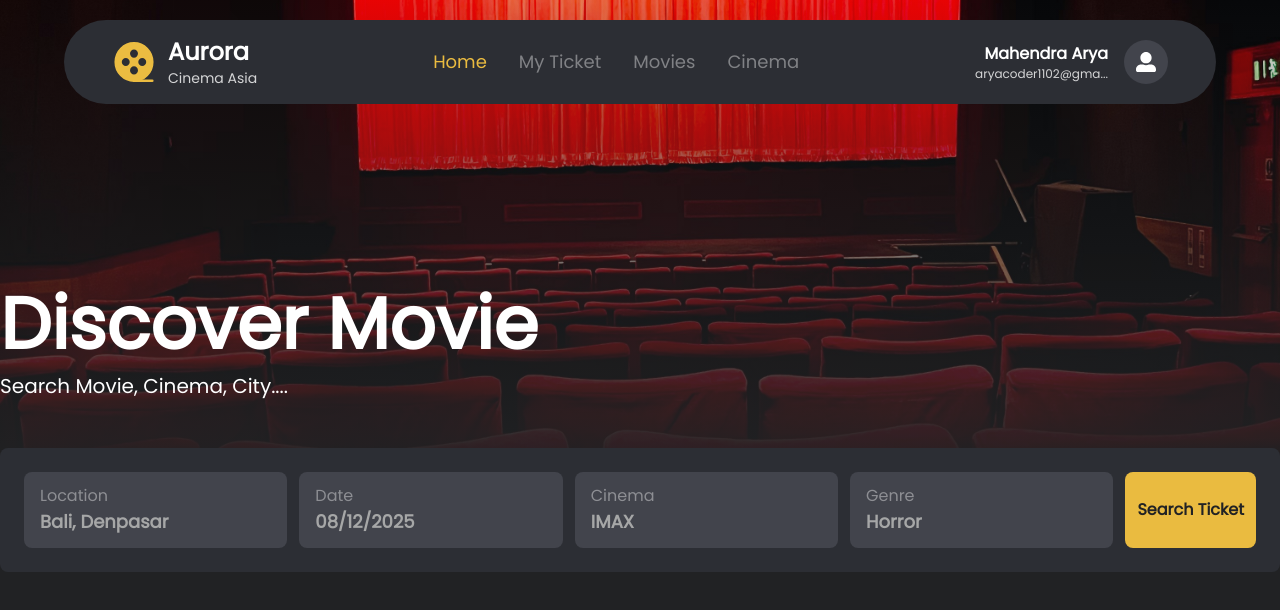
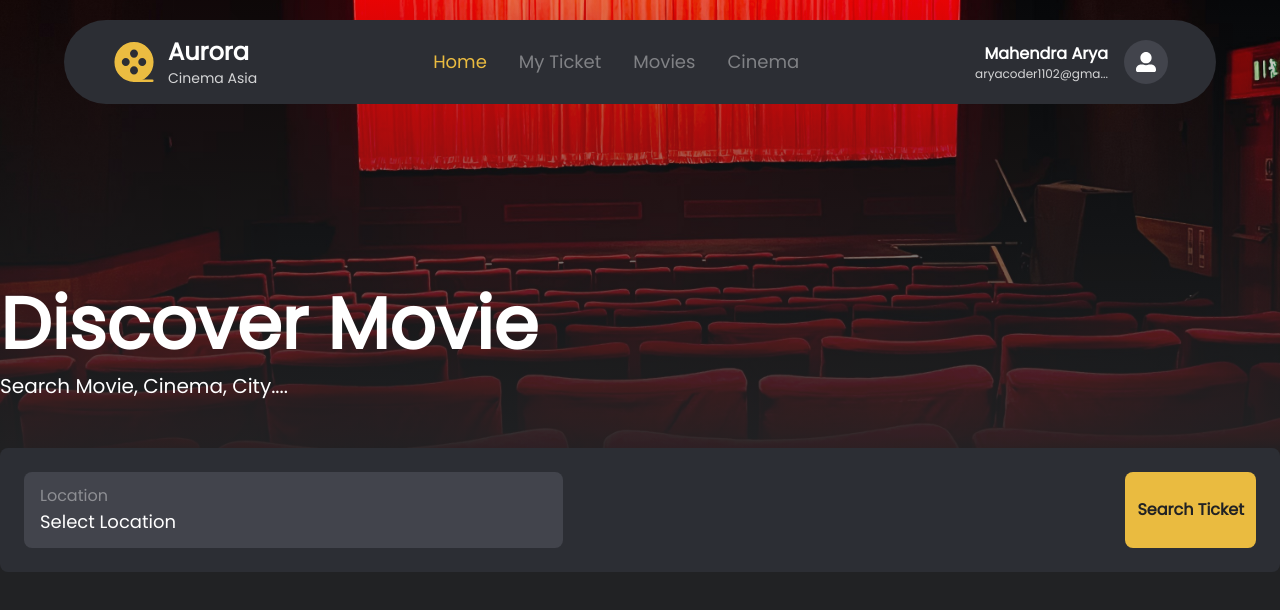
Before and after one commit to aryndraa/timedoor-academy-final-project, a Next.js app: page / in a window 1280 px wide. Shown: the top 610 px of the page. Built offline with nearby package versions, Linux system fonts and the light colour scheme.

Commit message:
select cinema location

```diff
--- /dev/null
+++ b/app/components/DiscoverLocationSelect.js
@@ -0,0 +1,74 @@
+"use client"
+import { useState } from "react";
+import { IoLocationSharp } from "react-icons/io5";
+
+export const DiscoverLocationSelect = () => {
+  const [isModalOpen, setIsModalOpen] = useState(false);
+  const [selectedCountry, setSelectedCountry] = useState(null);
+  const [selectedLocation, setSelectedLocation] = useState(null);
+
+  const locations = {
+    indonesia: ["bali", "jawa", "jakarta"],
+    japan: ["tokyo", "osaka", "kyoto"],
+    china: ["beijing", "shanghai", "guangzhou"],
+    india: ["delhi", "mumbai", "bangalore"],
+    south_korea: ["seoul", "busan", "incheon"],
+    thailand: ["bangkok", "chiang mai", "phuket"],
+    philippines: ["manila", "cebu", "davao"],
+    vietnam: ["hanoi", "ho chi minh", "da nang"],
+    malaysia: ["kuala lumpur", "penang", "johor bahru"],
+    singapore: ["singapore"]
+  };
+
+  const handleSelectLocation = (location) => {
+    setSelectedLocation(location);
+    setIsModalOpen(false);
+  };
+
+  const handleBackCountry = () => {
+    setSelectedCountry(null)
+    setSelectedLocation(null)
+  }
+
+  return (
+    <>
+      <div className="flex justify-between items-center w-full bg-dark-100 px-4 py-3 rounded-lg" onClick={() => setIsModalOpen(true)}>
+        <div>
+          <p className="text-white/40 text-sm lg:text-base font-medium capitalize">Location</p>
+          <strong className="text-sm lg:text-lg font-medium text-white capitalize">
+            {selectedCountry && selectedLocation ? `${selectedCountry}, ${selectedLocation}` : "Select Location"}
+          </strong>
+        </div>
+        <span className="text-2xl bg-white/20 text-white p-2 rounded-full lg:hidden">
+          <IoLocationSharp/>
+        </span>
+      </div>
+
+      {isModalOpen && (
+        <div className="fixed inset-0 bg-dark-300/60 flex items-center justify-center">
+          <div className="bg-dark-200 min-w-[40%] p-6 rounded-lg">
+            <h2 className="text-xl font-medium pb-4 mb-4 border-border border-b-2">Cinema Location</h2>
+            {selectedCountry === null ? (
+              <ul className="h-full">
+                {Object.keys(locations).map((country) => (
+                  <li key={country} className="py-2 px-4 cursor-pointer hover:bg-dark-100 rounded" onClick={() => setSelectedCountry(country)}>
+                    {country.replace(/_/g, ' ')}
+                  </li>
+                ))}
+              </ul>
+            ) : (
+              <ul>
+                {locations[selectedCountry].map((location) => (
+                  <li key={location} className="py-2 px-4 cursor-pointer hover:bg-dark-100 rounded" onClick={() => handleSelectLocation(location)}>
+                    {location}
+                  </li>
+                ))}
+                <button className="mt-4 text-sm text-white/60 bg-dark-100 p-3 font-medium rounded-lg" onClick={() => handleBackCountry()}>Back to Country Selection</button>
+              </ul>
+            )}
+          </div>
+        </div>
+      )}
+    </>
+  );
+};
--- a/app/components/DiscoverMovieForm.js
+++ b/app/components/DiscoverMovieForm.js
@@ -1,17 +1,18 @@
 import {DiscoverSelect} from "@/app/components/DiscoverSelect";
 import { IoLocationSharp } from "react-icons/io5";
 import { IoCalendarClear } from "react-icons/io5";
+import { DiscoverLocationSelect } from "./DiscoverLocationSelect";
 
 export const DiscoverMovieForm = () => {
  return (
    <form action="" className="flex flex-col lg:flex-row w-full gap-3 bg-dark-200 p-4 lg:p-6 py-6 rounded-lg ">
     <div className="flex flex-col lg:flex-row flex-1 gap-3">
-      <DiscoverSelect name={"location"} defaultValue={"bali, denpasar"} icon={<IoLocationSharp/>}/>
-      <DiscoverSelect name={"date"} defaultValue={"08/12/2025"} icon={<IoCalendarClear/>}/>
+      <DiscoverLocationSelect/>
+      {/* <DiscoverSelect name={"date"} defaultValue={"08/12/2025"} icon={<IoCalendarClear/>}/> */}
     </div>
      <div className="flex gap-3 flex-1">
-      <DiscoverSelect name={"cinema"} defaultValue={"IMAX"}/>
-      <DiscoverSelect name={"genre"} defaultValue={"horror"}/>
+      {/* <DiscoverSelect name={"cinema"} defaultValue={"IMAX"}/> */}
+      {/* <DiscoverSelect name={"genre"} defaultValue={"horror"}/> */}
      </div>
      <button type="submit" className="bg-primary text-dark-300 font-extrabold p-3 rounded-lg mt-4 lg:mt-0 min-h-full ">Search Ticket</button>
    </form>
--- a/app/components/DiscoverSelect.js
+++ b/app/components/DiscoverSelect.js
@@ -1,10 +1,11 @@
 
 export const DiscoverSelect = ({name, defaultValue, icon = null}) => {
   return (
+    <>
       <div className="flex justify-between items-center w-full bg-dark-100 px-4 py-3 rounded-lg">
         <div>
           <p className="text-white/40 text-sm lg:text-base font-medium  capitalize">{name}</p>
-        <strong className="text-sm lg:text-lg font-semibold  capitalize">{defaultValue}</strong>
+          <strong className="text-sm lg:text-lg font-semibold text-white  capitalize">{defaultValue}</strong>
         </div>
         {icon ? (
           <span className="text-2xl bg-white/20 text-white p-2 rounded-full lg:hidden">
@@ -12,5 +13,16 @@ export const DiscoverSelect = ({name, defaultValue, icon = null}) => {
           </span>
         ) : ""}
       </div>
+      <div className="min-h-screen bg-dark-300/60 absolute top-0 left-0 right-0 bottom-0 flex items-center justify-center">
+        <div className="bg-dark-200 min-w-[40%] p-6 rounded-lg">
+          <h2 className="text-xl font-medium pb-4 mb-4 border-border border-b-2">Select {name}</h2>
+          <ul>
+            <li>
+              <button></button>
+            </li>
+          </ul>
+        </div>
+      </div>
+    </>
   )
 }
--- a/tailwind.config.mjs
+++ b/tailwind.config.mjs
@@ -21,7 +21,9 @@ module.exports = {
           200: "#A6A7A7",
           300: "#D2D2D2",
           400: "#FFFFFF"
-        }
+        },
+
+        border: "#929292"
       },
     },
   },
```
Lines whose indentation alone changed are shown as unchanged.
